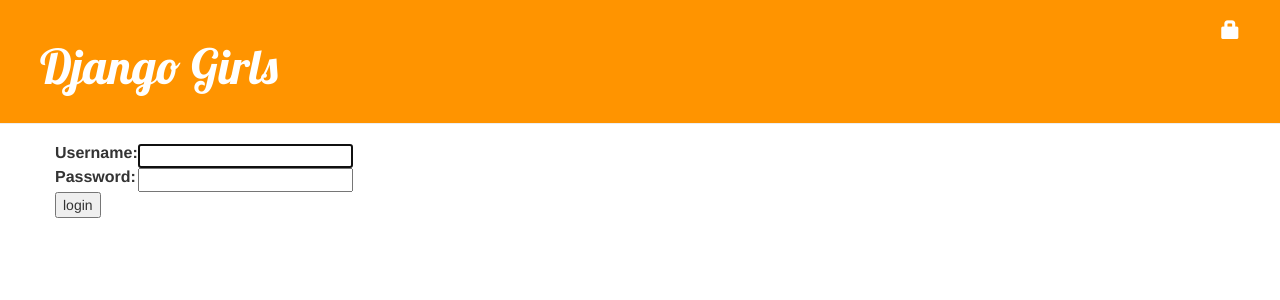
After one commit to martamedio/djangogirls-blog, a Django app: page /accounts/login/?next=/post/new/ in a window 1280 px wide. The commit adds this page. Shown: the top 300 px of the page. Run offline with Django 3.2, Linux system fonts and the light colour scheme; some libraries are stand-ins or nearby versions.

Commit message:
Added security to the website for edit and create new posts

```diff
--- a/blog/static/css/blog.css
+++ b/blog/static/css/blog.css
@@ -33,7 +33,7 @@
 .top-menu, .top-menu:hover, .top-menu:visited {
     color: #ffffff;
     float: right;
-    font-size: 26pt;
+    font-size: 14pt;
     margin-right: 20px;
 }
 
--- a/blog/templates/blog/base.html
+++ b/blog/templates/blog/base.html
@@ -10,12 +10,15 @@
     </head>
 	<body>
 	    <div class="page-header">
-			{% if user.is_authenticated %}
-    			<a href={% url 'post_new' %} class="top-menu"><span class="glyphicon glyphicon-plus"></span></a>
-    			<a href="{% url 'post_draft_list' %}" class="top-menu"><span class="glyphicon glyphicon-edit"></span></a>
-			{% endif %}
-	        <h1><a href="/">Django Girls Blog</a></h1>
-	    </div>
+		    {% if user.is_authenticated %}
+		    	<a href="{% url 'post_new' %}" class="top-menu"><span class="glyphicon glyphicon-plus"></span></a>
+		    	<a href="{% url 'post_draft_list' %}" class="top-menu"><span class="glyphicon glyphicon-edit"></span></a>
+		    	<p class="top-menu">Hello {{ user.username }}<small>(<a href="{% url 'logout' %}">Log out</a>)</small></p>
+		    {% else %}
+		    	<a href="{% url 'login' %}" class="top-menu"><span class="glyphicon glyphicon-lock"></span></a>
+		    {% endif %}
+		    <h1><a href="{% url 'blog.views.post_list' %}">Django Girls</a></h1>
+		</div>
 	    <div class="content container">
 	        <div class="row">
 	            <div class="col-md-8">
--- /dev/null
+++ b/blog/templates/registration/login.html
@@ -0,0 +1,26 @@
+{% extends "blog/base.html" %}
+
+{% block content %}
+
+{% if form.errors %}
+<p>Your username and password didn't match. Please try again.</p>
+{% endif %}
+
+<form method="post" action="{% url 'login' %}">
+	{% csrf_token %}
+	<table>
+		<tr>
+		    <td>{{ form.username.label_tag }}</td>
+		    <td>{{ form.username }}</td>
+		</tr>
+		<tr>
+		    <td>{{ form.password.label_tag }}</td>
+		    <td>{{ form.password }}</td>
+		</tr>
+	</table>
+
+	<input type="submit" value="login" />
+	<input type="hidden" name="next" value="{{ next }}" />
+</form>
+
+{% endblock %}
--- a/blog/urls.py
+++ b/blog/urls.py
@@ -9,5 +9,4 @@
 	url(r'^drafts/$', views.post_draft_list, name='post_draft_list'),
 	url(r'^post/(?P<pk>\d+)/publish/$', views.post_publish, name='post_publish'),
 	url(r'^post/(?P<pk>\d+)/remove/$', views.post_remove, name='post_remove'),
-
 ]
--- a/blog/views.py
+++ b/blog/views.py
@@ -4,6 +4,7 @@
 from .forms import PostForm
 from django.shortcuts import render, get_object_or_404
 from django.shortcuts import redirect
+from django.contrib.auth.decorators import login_required
 
 
 def post_list(request):
@@ -14,6 +15,7 @@
 	post = get_object_or_404(Post, pk=pk)
 	return render(request, 'blog/post_detail.html', {'post': post})
 
+@login_required
 def post_new(request):
     if request.method == "POST":
         form = PostForm(request.POST)
@@ -27,6 +29,7 @@
         form = PostForm()
     return render(request, 'blog/post_edit.html', {'form': form})
 
+@login_required
 def post_edit(request, pk):
     post = get_object_or_404(Post, pk=pk)
     if request.method == "POST":
@@ -41,7 +44,7 @@
         form = PostForm(instance=post)
     return render(request, 'blog/post_edit.html', {'form': form})
 
-
+@login_required
 def post_draft_list(request):
    	posts = Post.objects.filter(published_date__isnull=True).order_by('created_date')
    	return render(request, 'blog/post_draft_list.html', {'posts': posts})
--- a/mysite/settings.py
+++ b/mysite/settings.py
@@ -27,6 +27,7 @@
 
 ALLOWED_HOSTS = []
 
+LOGIN_REDIRECT_URL = '/'
 
 # Application definition
 
--- a/mysite/urls.py
+++ b/mysite/urls.py
@@ -13,10 +13,15 @@
     1. Import the include() function: from django.conf.urls import url, include
     2. Add a URL to urlpatterns:  url(r'^blog/', include('blog.urls'))
 """
-from django.conf.urls import include, url
+from django.conf.urls import include, url, patterns
+import django.contrib.auth.views
+
 from django.contrib import admin
+admin.autodiscover()
 
-urlpatterns = [
+urlpatterns = patterns('',
     url(r'^admin/', include(admin.site.urls)),
+    url(r'^accounts/login/$', django.contrib.auth.views.login, name='login'),
+    url(r'^accounts/logout/$', django.contrib.auth.views.logout, name='logout', kwargs={'next_page': '/'}),
     url(r'', include('blog.urls')),
-]
+)
```
